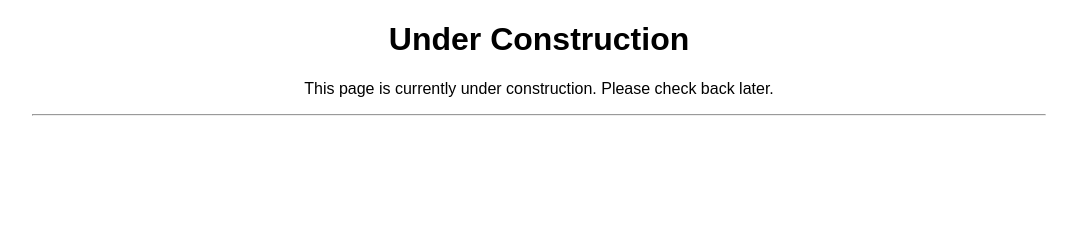
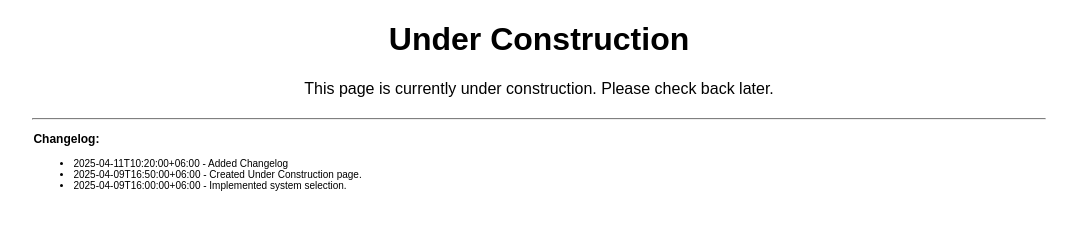
Before and after one commit to nakib62542/old-systems-revived, a plain HTML site: page HTML/main.html in a window 1280 px wide. Shown: the whole page, without its empty margins (101-1178 px from the left). Drawn offline with Linux system fonts and the light colour scheme.

Commit message:
Update main.html

```diff
--- a/HTML/main.html
+++ b/HTML/main.html
@@ -7,7 +7,18 @@
 <center>
 <h1>Under Construction</h1>
 <p>This page is currently under construction. Please check back later.</p>
-<hr style="width:80%;">
+
+<hr style="width:80%; border-top: 1px solid #808080; margin-top: 20px;">
+
+<div style="text-align:left; width: 80%;">
+    <p style="font-size: 12px; font-weight: bold;">Changelog:</p>
+    <ul style="font-size: 10px;">
+        <li>2025-04-11T10:20:00+06:00 - Added Changelog</li>
+        <li>2025-04-09T16:50:00+06:00 - Created Under Construction page.</li>
+        <li>2025-04-09T16:00:00+06:00 - Implemented system selection.</li>
+    </ul>
+</div>
+
 </center>
 </body>
 </html>
```
